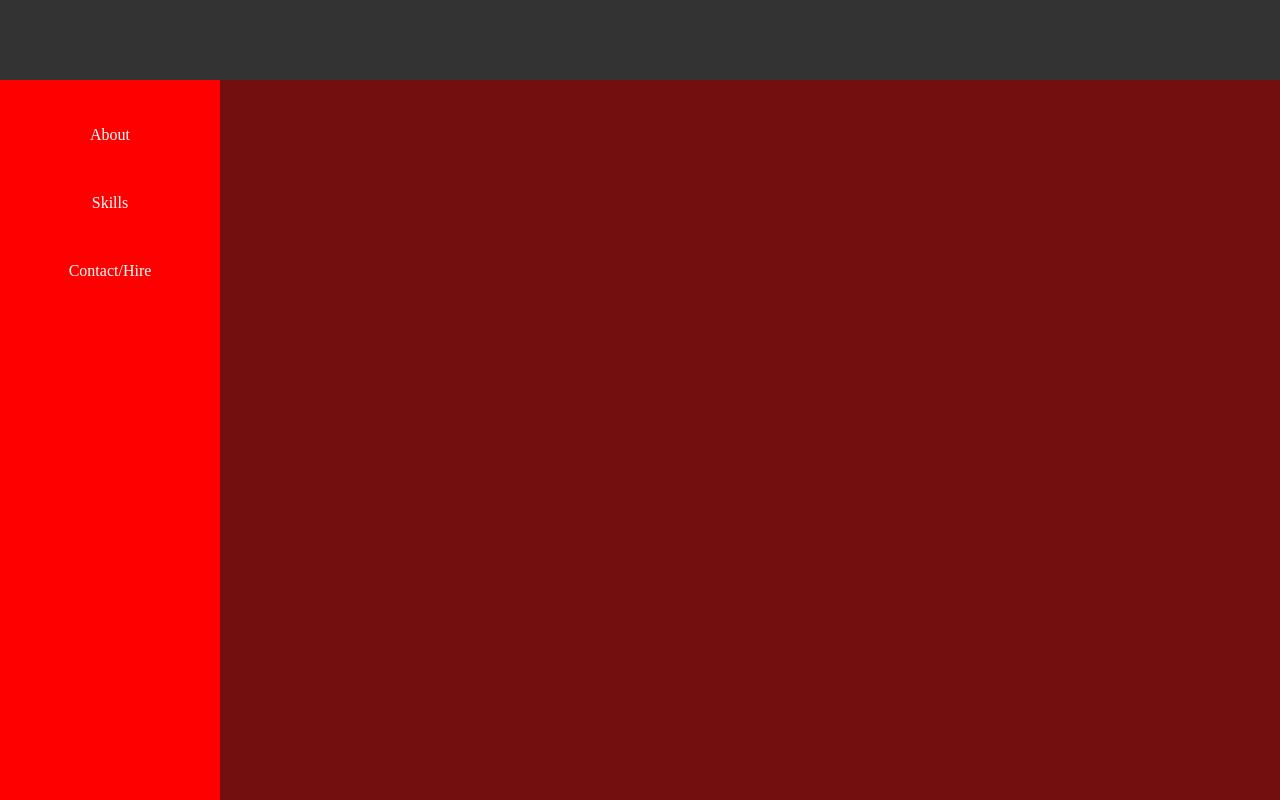
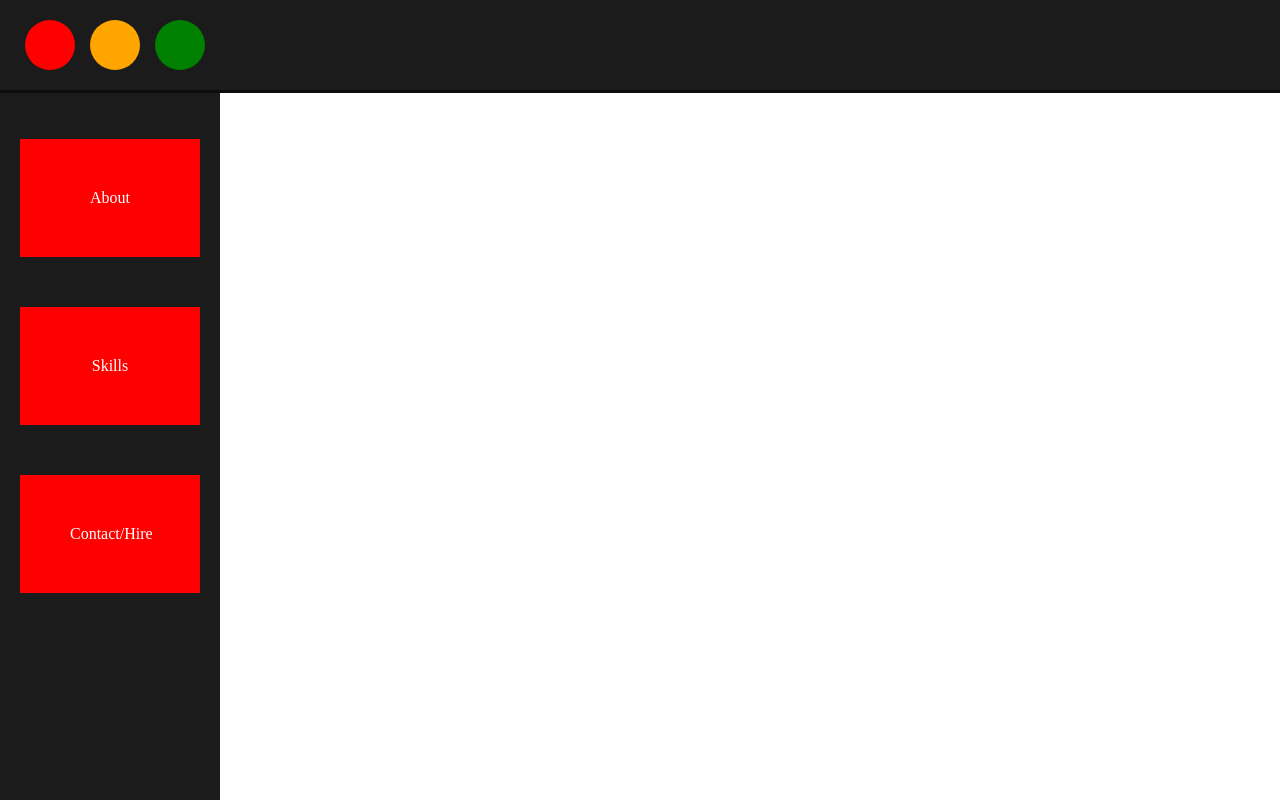
Before and after one commit to xeen96/portfolio, a React (Create React App) app: page / in a window 1280 px wide. Built offline with nearby package versions, Linux system fonts and the light colour scheme.

Commit message:
added some styles

```diff
--- a/src/App.js
+++ b/src/App.js
@@ -1,16 +1,10 @@
 import styles from "./App.module.scss";
-import NavBar from "./components/nav_bar/nav_bar";
-import Header from "./components/header/header";
-import PageDisplay from "./components/page_display/page_display";
+import Layout from "./layouts/main_layout";
 
 function App() {
   return (
     <div className={styles.App}>
-      <Header />
-      <div className={styles.content}>
-        <NavBar />
-        <PageDisplay />
-      </div>
+      <Layout/>
     </div>
   );
 }
--- a/src/App.module.scss
+++ b/src/App.module.scss
@@ -5,8 +5,3 @@
   height: 100vh; // 100% высоты экрана
   // overflow: hidden; // Убираем лишнюю прокрутку
 }
-
-.content {
-  display: flex;
-  flex: 1;
-}
--- a/src/components/header/header.module.scss
+++ /dev/null
@@ -1,8 +0,0 @@
-#header {
-  height: 60px;
-  background: #333;
-  color: white;
-  display: flex;
-  align-items: center;
-  padding: 10px;
-}
--- a/src/components/header/header.js
+++ b/src/layouts/header/header.js
@@ -4,11 +4,10 @@ import styles from "./header.module.scss"
 const Header = () => {
   return (
     <div
-      className={styles.head}
       id={styles.header}>
-      <div className="circle-red"></div>
-      <div className="circle-yellow"></div>
-      <div className="circle-green"></div>
+      <div className={styles["circle-red"]}></div>
+      <div className={styles["circle-yellow"]}></div>
+      <div className={styles["circle-green"]}></div>
     </div>
   )
 }
--- /dev/null
+++ b/src/layouts/header/header.module.scss
@@ -0,0 +1,31 @@
+#header {
+  height: 70px;
+  // background: #333;
+  background-color: #1b1b1b;;
+  color: white;
+  display: flex;
+  flex-direction: row;
+  align-items: center;
+  padding: 10px;
+  border-bottom: 3px solid rgba(0, 0, 0, 0.5);
+
+}
+
+@mixin circle($color) {
+  width: 50px;
+  height: 50px;
+  border-radius: 50%;
+  background-color: $color;
+  margin-left: 15px;
+}
+.circle-red {
+  @include circle(red);
+}
+
+.circle-yellow {
+  @include circle(orange);
+}
+
+.circle-green {
+  @include circle(green);
+}
--- /dev/null
+++ b/src/layouts/main_layout.js
@@ -0,0 +1,20 @@
+import React from "react";
+import NavBar from "./nav_bar/nav_bar";
+import Header from "./header/header";
+import PageDisplay from "./page_display/page_display";
+import styles from "./main_layout.module.scss"
+
+const Layout = () => {
+
+  return (
+    <>
+      <Header />
+      <div className={styles.content}>
+        <NavBar />
+        <PageDisplay />
+      </div>
+    </>
+  )
+}
+
+export default Layout;
--- /dev/null
+++ b/src/layouts/main_layout.module.scss
@@ -0,0 +1,4 @@
+.content {
+  display: flex;
+  flex: 1;
+}
--- a/src/components/nav_bar/nav_bar.module.scss
+++ b/src/layouts/nav_bar/nav_bar.module.scss
@@ -1,10 +1,12 @@
+
 .navbar{
-  background-color: red;
+  background-color: #1b1b1b;;
   color: rgb(0, 255, 55);
   width: 200px;
   padding: 10px;
   overflow: hidden;
   display: block;
+
   ul {
     padding: 10px;
     list-style: none;
@@ -13,8 +15,11 @@
   {
     margin-top: 10px;
     margin-bottom: 50px;
-    position: sticky;
+    padding: 50px;
+    background-color: red;
+    cursor: pointer;
   }
+
   a, a:hover, a:active, a:visited, a:focus {
     color: white;
     text-decoration:none;
--- a/src/components/page_display/page_display.module.scss
+++ b/src/layouts/page_display/page_display.module.scss
@@ -11,6 +11,6 @@
 .display {
 
   flex: 1;
-  background: #740f0f;
+  background-color: #ffffff;
   padding: 20px;
 }
```
Also changed, not shown: src/layouts/nav_bar/nav_bar.js (renamed from src/components/nav_bar/nav_bar.js), src/layouts/page_display/page_display.js (renamed from src/components/page_display/page_display.js).
